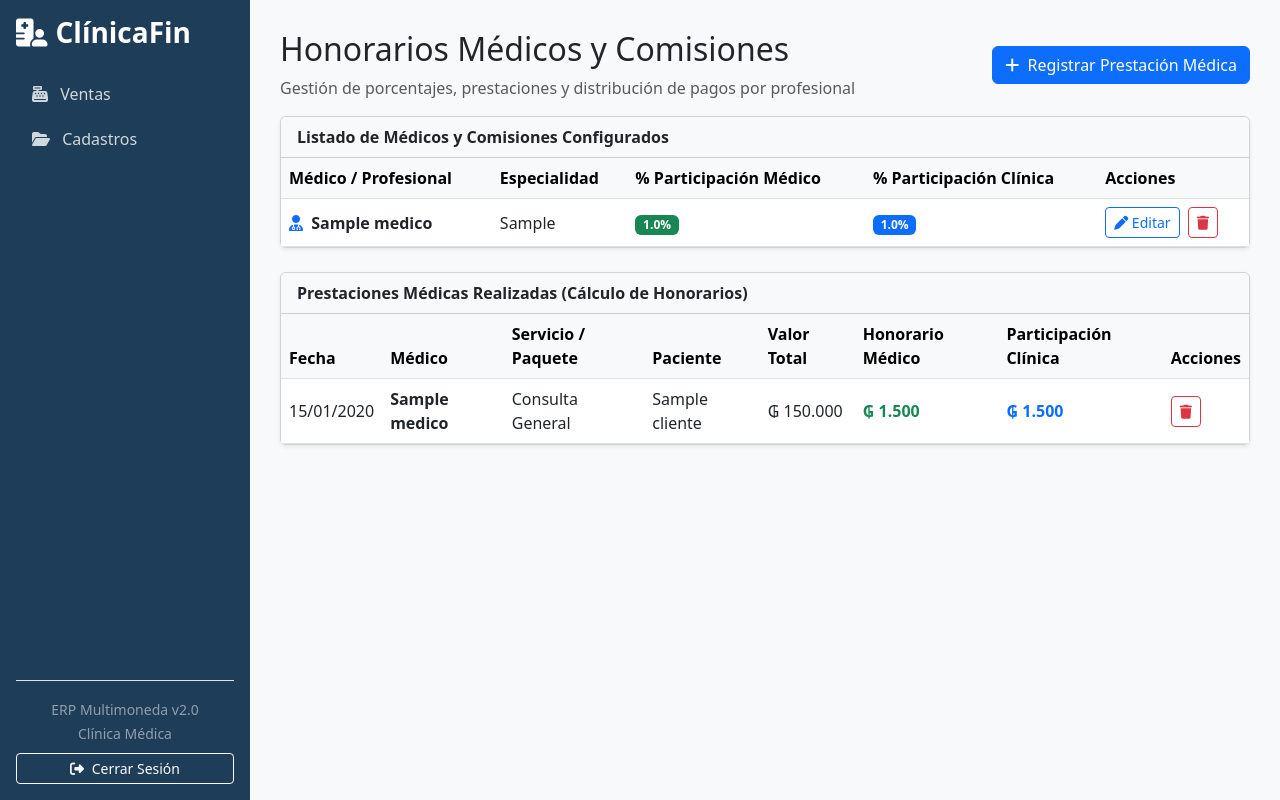
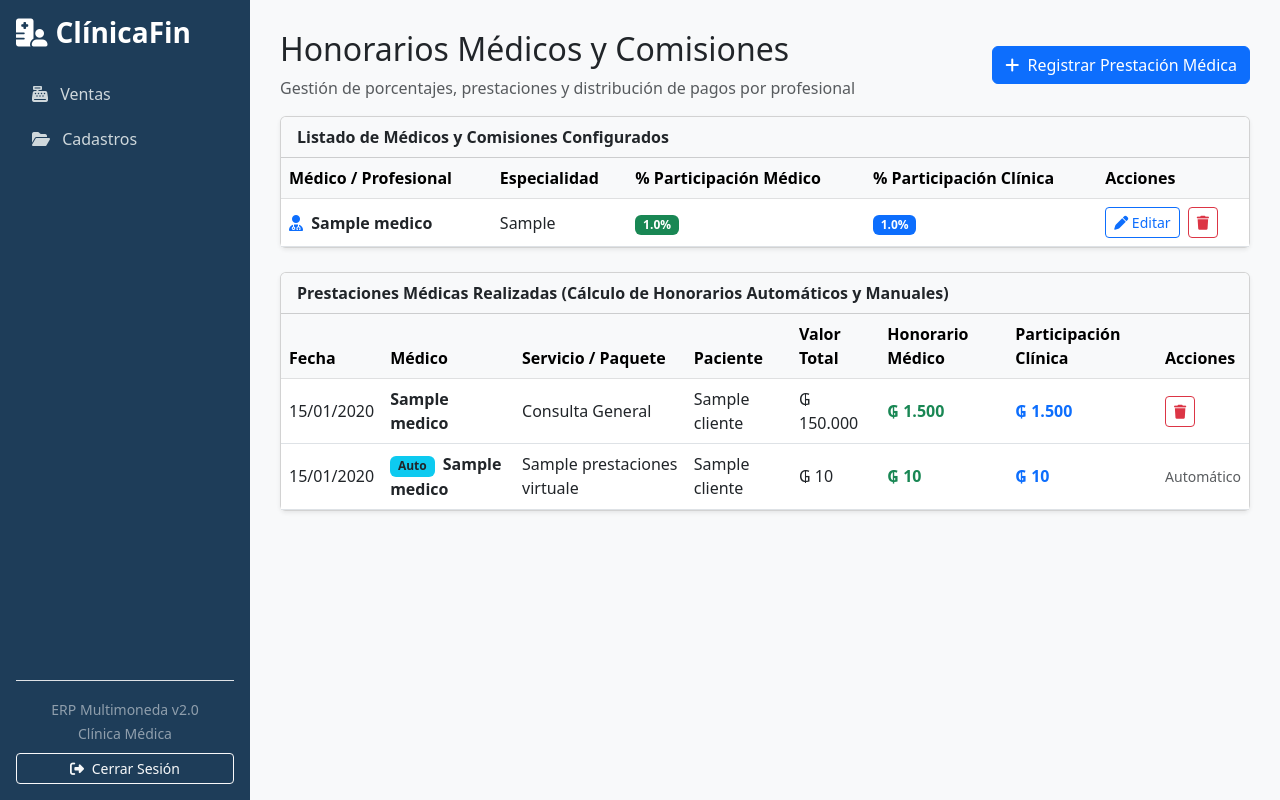
Before and after one commit to patriciafranco-web/finanzas1, a Flask app: template app/templates/honorarios.html in a window 1280 px wide. Run offline with Flask 3, Linux system fonts and the light colour scheme; tables that the repository leaves empty hold one stand-in row (values such as "Sample post"); the template is opened without the code that fills it: values that come from a table or form of the project are taken from there, most other values are stand-ins (such as "Sample title", 1, 10 or a date in 2020); parts of the project's set-up code (start-up, migrations or seed data) failed here and were passed over.

Commit message:
Update honorarios.html

```diff
--- a/app/templates/honorarios.html
+++ b/app/templates/honorarios.html
@@ -84,7 +84,7 @@
 
 <!-- Prestaciones Médicas Realizadas -->
 <div class="card shadow-sm">
-    <div class="card-header bg-light fw-bold">Prestaciones Médicas Realizadas (Cálculo de Honorarios)</div>
+    <div class="card-header bg-light fw-bold">Prestaciones Médicas Realizadas (Cálculo de Honorarios Automáticos y Manuales)</div>
     <div class="card-body p-0">
         <table class="table table-hover mb-0 align-middle">
             <thead class="table-light">
@@ -100,6 +100,7 @@
                 </tr>
             </thead>
             <tbody>
+                <!-- 1. Prestaciones Manuales -->
                 {% for p in prestaciones %}
                 <tr>
                     <td>{{ p.fecha.strftime('%d/%m/%Y') if p.fecha else '-' }}</td>
@@ -115,9 +116,25 @@
                         </form>
                     </td>
                 </tr>
-                {% else %}
+                {% endfor %}
+
+                <!-- 2. Prestaciones Automáticas (Derivadas de los Paquetes Vendidos) -->
+                {% for pv in prestaciones_virtuales %}
+                <tr>
+                    <td>{{ pv.fecha.strftime('%d/%m/%Y') if pv.fecha else '-' }}</td>
+                    <td class="fw-bold"><span class="badge bg-info text-dark me-1" title="Generado automáticamente por venta de plan">Auto</span> {{ pv.medico.nombre }}</td>
+                    <td>{{ pv.servicio_nombre }}</td>
+                    <td>{{ pv.cliente.nombre if pv.cliente else 'Particular' }}</td>
+                    <td>₲ {{ "{:,.0f}".format(pv.valor_total).replace(',', '.') }}</td>
+                    <td class="text-success fw-bold">₲ {{ "{:,.0f}".format(pv.honorario).replace(',', '.') }}</td>
+                    <td class="text-primary fw-bold">₲ {{ "{:,.0f}".format(pv.clinica).replace(',', '.') }}</td>
+                    <td><span class="text-muted small">Automático</span></td>
+                </tr>
+                {% endfor %}
+
+                {% if not prestaciones and not prestaciones_virtuales %}
                 <tr><td colspan="8" class="text-center py-4 text-muted">No hay prestaciones médicas registradas.</td></tr>
-                {% endfor %}
+                {% endif %}
             </tbody>
         </table>
     </div>
```
